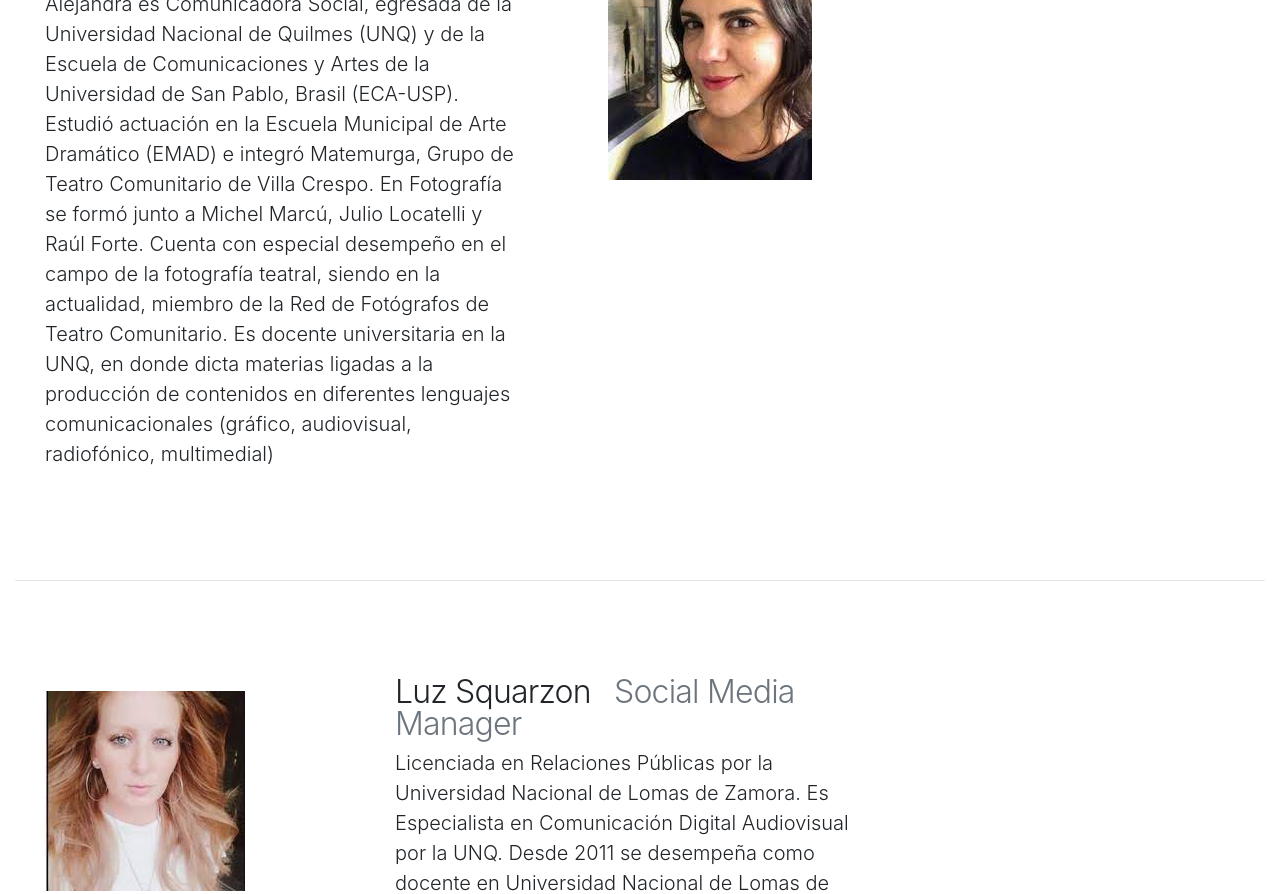
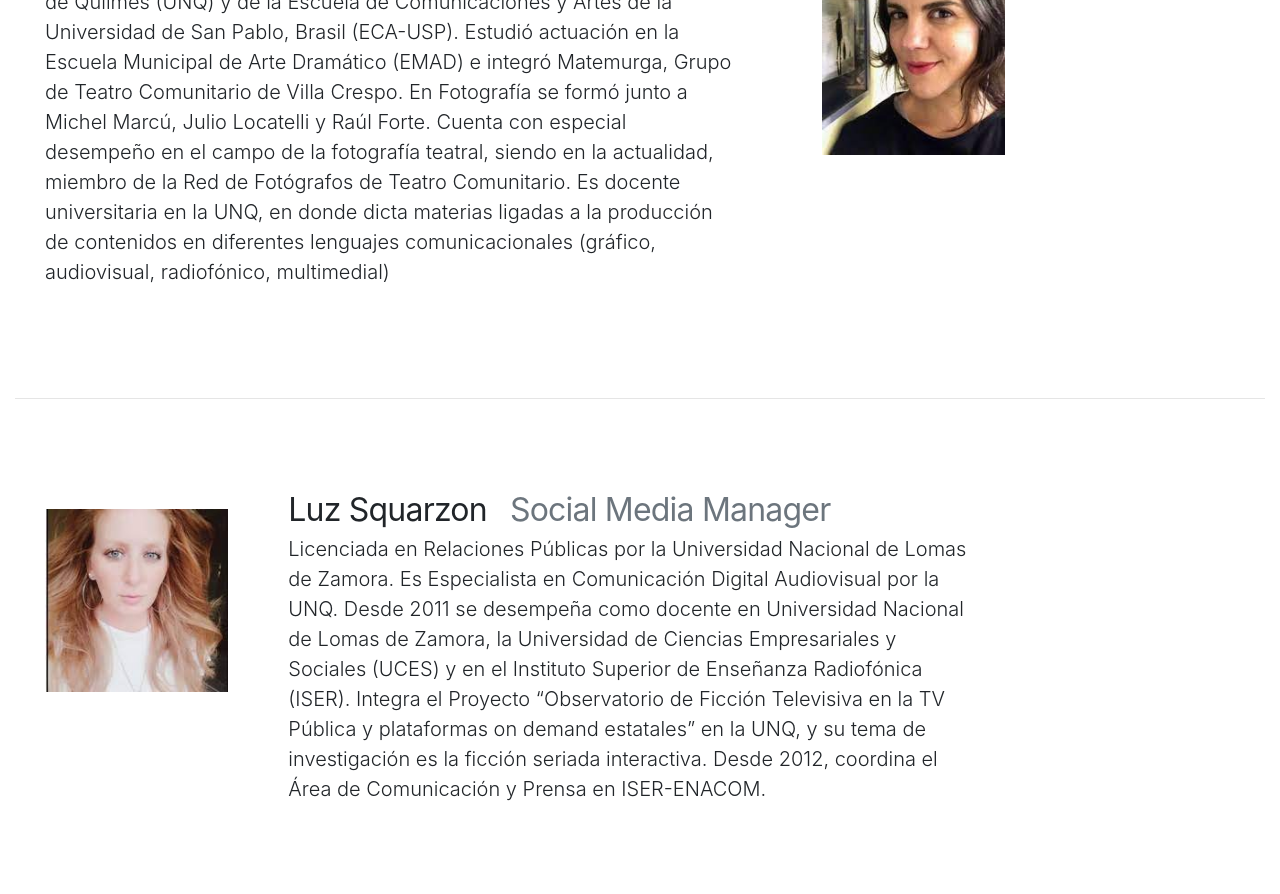
Before and after one commit to luzsqu/Proyectofinal-, a website: page paginas/nosotras.html in a window 1280 px wide. Shown: the part 535-1429 px from the top of the page. Drawn offline with nearby package versions, Linux system fonts and the light colour scheme.

Commit message:
trabajando en paginas contacto y nosotras

```diff
--- a/paginas/nosotras.html
+++ b/paginas/nosotras.html
@@ -46,7 +46,7 @@
 			<hr class="featurette-divider">
 
        		<div class="row featurette">
-          		<div class="col-md-5">
+          		<div class="col-md-7">
             		<h2 class="featurette-heading">Alejandra Pia Nicolosi.
              			<span class="text-muted">Directora.</span>
             		</h2>
@@ -61,17 +61,17 @@
 					comunicacionales (gráfico, audiovisual, radiofónico, multimedial)
 					</p>
           		</div>
-				<div class="col-md-5">
+				<div class="col-md-2">
 				<img class="featurette-image img-fluid pull right" src="../asset/img/1.jpg"alt="fotopia">
 				</div>
         	</div>
 			<hr class="featurette-divider">
 
 			<div class="row featurette">
-			   <div class="col-md-3">
-				<img class="featurette-image img-fluid pull right" src="../asset/img/2.jpg"alt="fotopia">
+			   <div class="col-md-2">
+				<img class="featurette-image img-fluid pull right" src="../asset/img/2.jpg"alt="fotoluz">
 			   </div>
-			 <div class="col-md-5">
+			 <div class="col-md-7">
 				<h2 class="featurette-heading">Luz Squarzon
 					<span class="text-muted">Social Media Manager</span>
 			   </h2>
--- a/scss/estilo.scss
+++ b/scss/estilo.scss
@@ -3,6 +3,7 @@ $black:negro;
 $iconos:40px;
 $fontfamily:'roboto';
 $fontweight:400;
+$fondo:lightgrey;
 
 
 /* disenio*/
@@ -24,7 +25,10 @@ $fontweight:400;
 	padding-right: 20px;
 	padding-left: 20px;
 	margin-right: auto;
-	margin-left: auto;
+	margin-left: auto;}
+
+. container {
+	background:$fondo
 }
 
   /*seccion servicios*/
@@ -49,7 +53,7 @@ $fontweight:400;
   margin: 5rem 0;}
 
 .featurette-heading {
-  font-weight: 300;
+  font-weight: $fontweight;
   line-height: 1;
   letter-spacing: -.05rem;
 }
```
Also changed, not shown: css/estilo.css.
